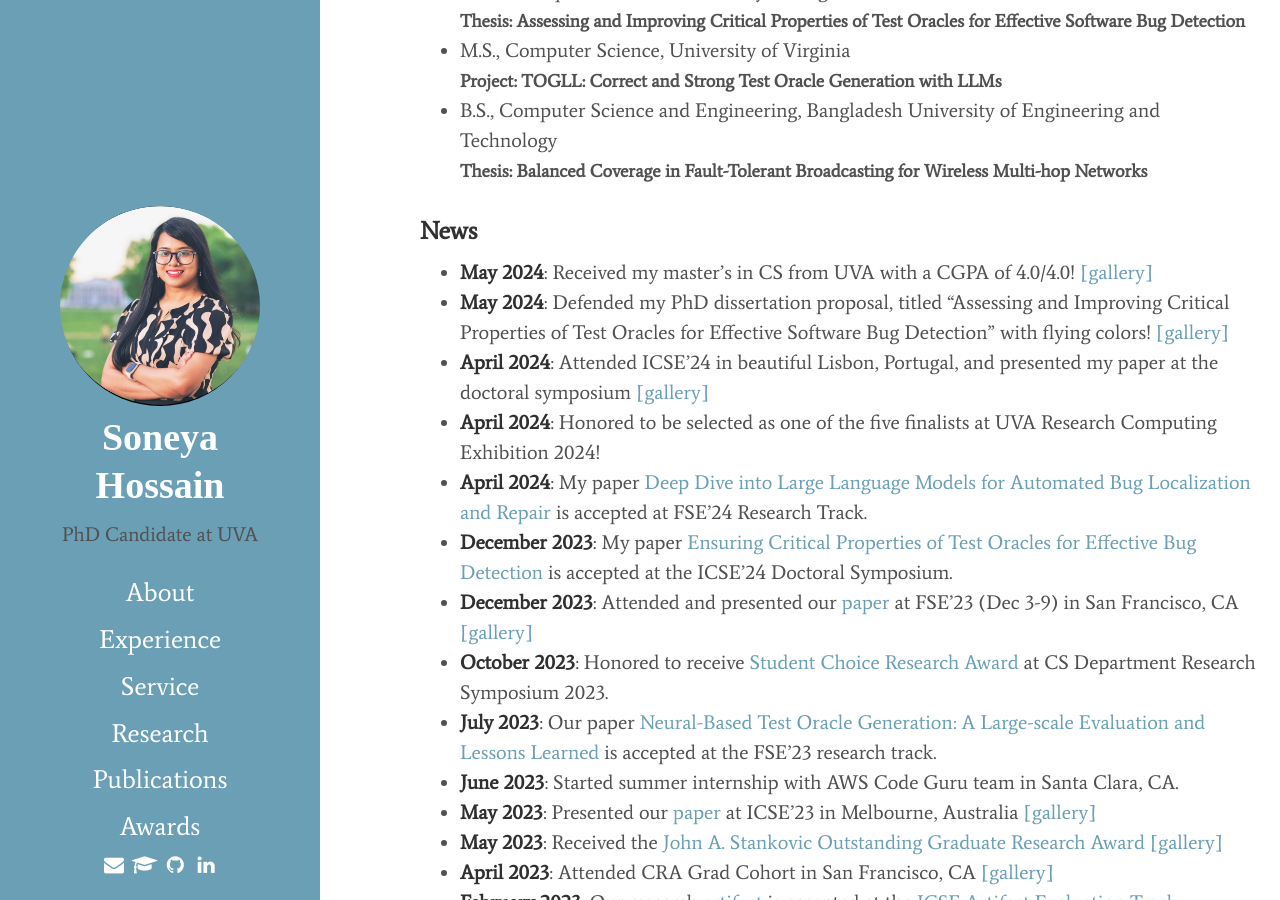
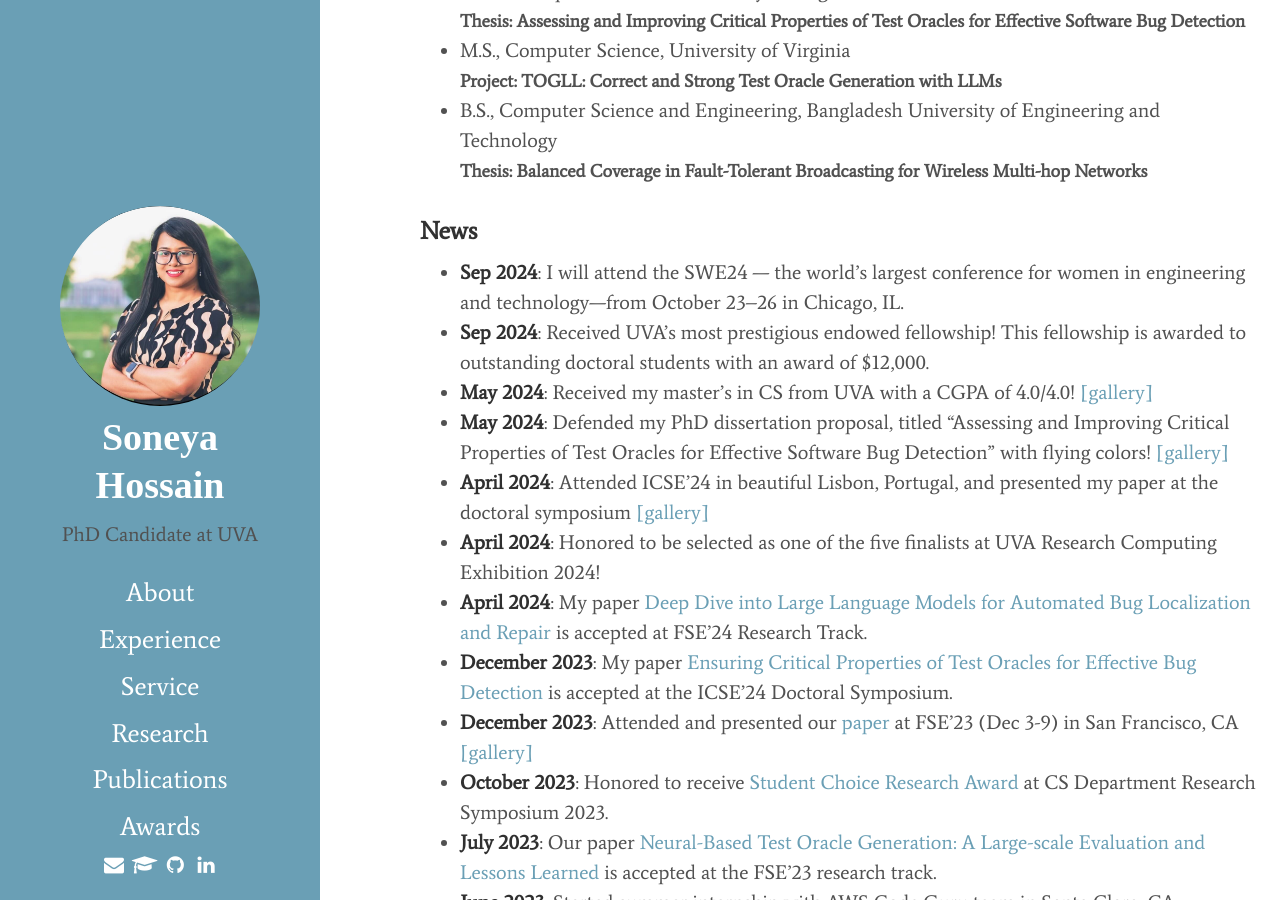
Before and after one commit to soneyahossain/soneyahossain.github.io, a Jekyll site: the page built from index.md, in a window 1280 px wide and 900 px high, scrolled down 356 px. Built offline with Jekyll 4.4.1, drawn with Linux system fonts in a browser that asks for light colours; cached includes are drawn as plain includes.

Commit message:
update news

```diff
--- a/index.md
+++ b/index.md
@@ -20,6 +20,8 @@ Effective Software Bug Detection</font>
   <font size = 4 style="font-weight: bold;"> Thesis: Balanced Coverage in Fault-Tolerant Broadcasting for Wireless Multi-hop Networks</font>
 
 ### News
+- **Sep 2024**: I will attend the SWE24 — the world's largest conference for women in engineering and technology—from October 23–26 in Chicago, IL.
+- **Sep 2024**: Received UVA's most prestigious endowed fellowship! This fellowship is awarded to outstanding doctoral students with an award of $12,000.
 - **May 2024**: Received my master's in CS from UVA with a CGPA of 4.0/4.0! [\[gallery\]](graduation.md)
 - **May 2024**:  Defended my PhD dissertation proposal, titled "Assessing and Improving Critical Properties of Test Oracles for
 Effective Software Bug Detection" with flying colors! [\[gallery\]](proposal.md)
```
